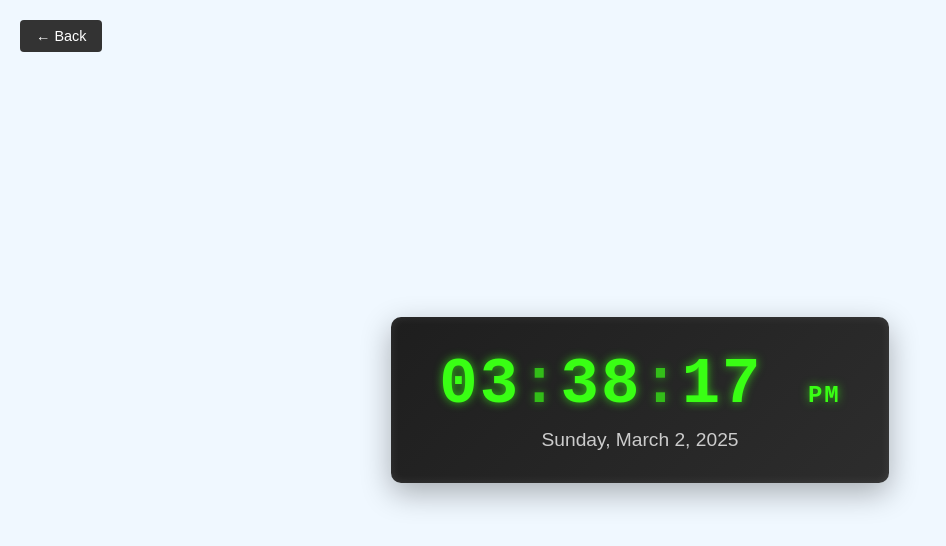
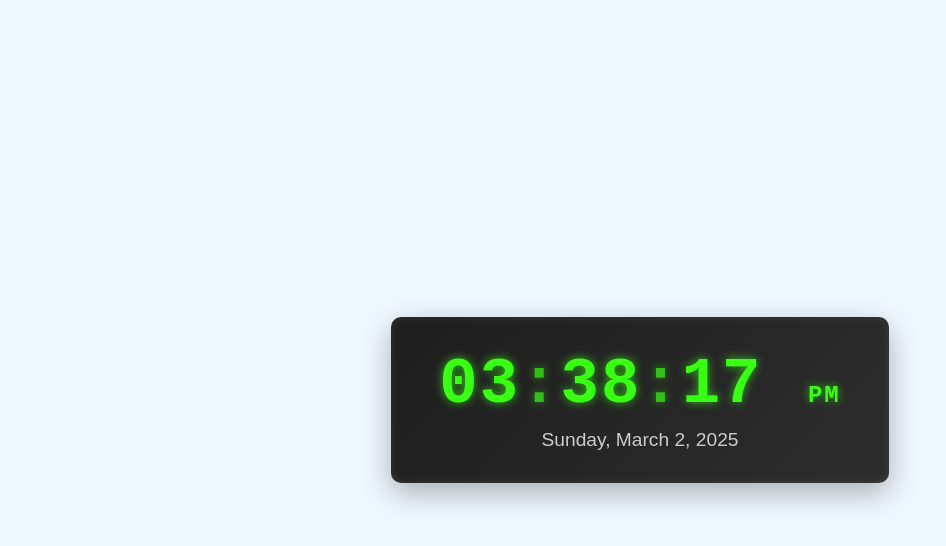
Before and after one commit to nexxeln/web-programming, a website: page public/exercises/6/digital-clock/index.html in a window 1280 px wide. Shown: the whole page, without its empty margins (0-946 px from the left). Drawn offline with Linux system fonts and the light colour scheme.

Commit message:
rm back button

```diff
--- a/public/exercises/6/digital-clock/index.html
+++ b/public/exercises/6/digital-clock/index.html
@@ -64,29 +64,9 @@
       .blink {
         animation: blink 1s infinite;
       }
-
-      .back-button {
-        position: absolute;
-        top: 20px;
-        left: 20px;
-        background-color: #333;
-        color: white;
-        border: none;
-        padding: 8px 16px;
-        border-radius: 4px;
-        cursor: pointer;
-        text-decoration: none;
-        font-size: 0.9rem;
-      }
-
-      .back-button:hover {
-        background-color: #555;
-      }
     </style>
   </head>
   <body>
-    <a href="/6.html" class="back-button">← Back</a>
-
     <div class="clock-container">
       <div class="digital-clock" id="clock"></div>
       <div class="date" id="date"></div>
```
